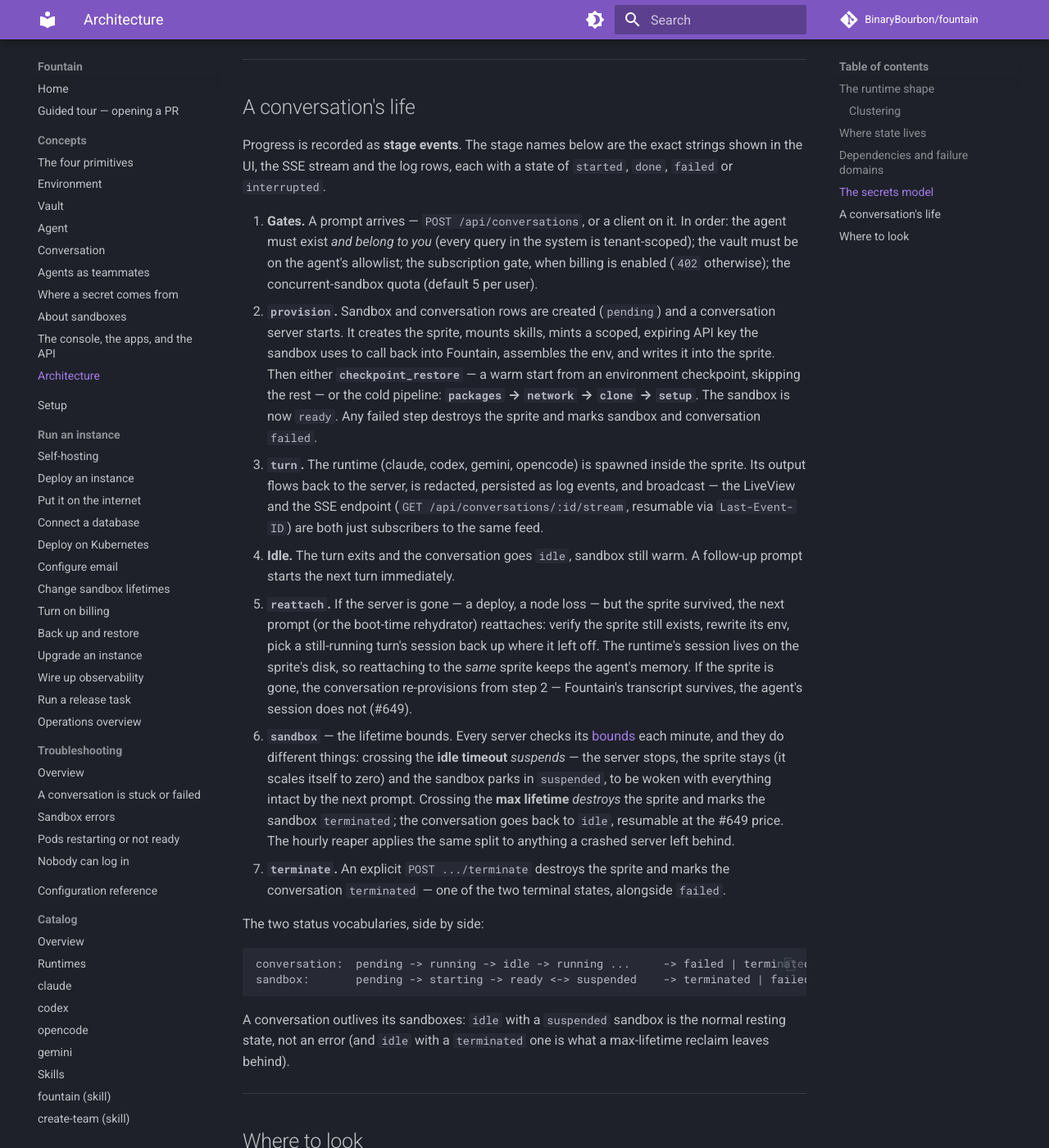
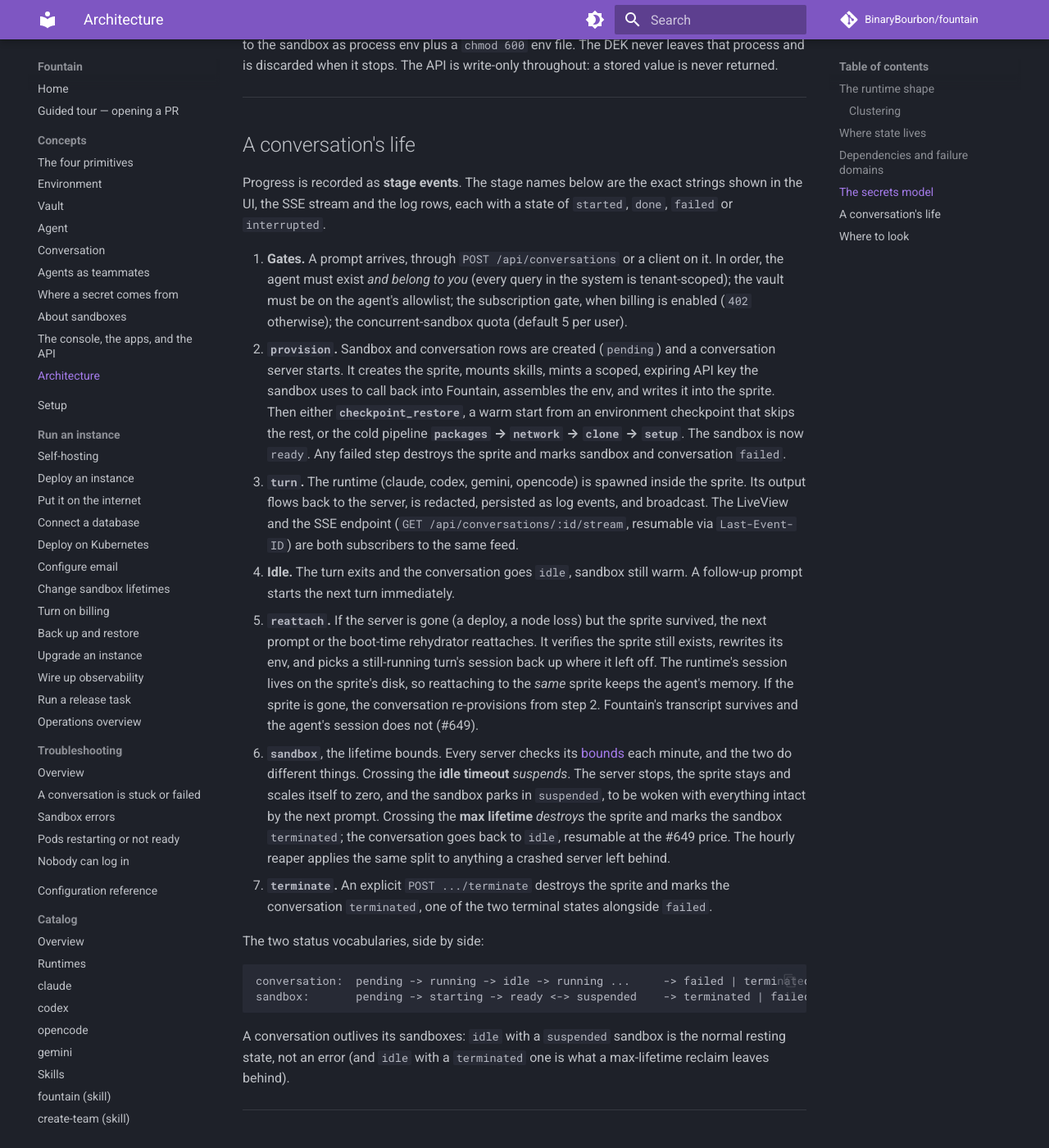
Before and after one commit to BinaryBourbon/fountain, an MkDocs documentation site: the page built from docs/architecture.md, in a window 1280 px wide and 1400 px high, scrolled down 3585 px. Shown: the whole window at 82% size. Built offline with MkDocs 1.6.1 and Material for MkDocs 9.7.7, drawn with Linux system fonts in a browser that asks for light colours; comment, search, counter and statistics services are not loaded; some of the changed text lies outside the part shown.

Commit message:
docs: clean architecture.md, the biggest style-backlog page
Part of #911 and #903. Stacked on #917, which adds the checker.

32 em dashes and 4 colon-introduced lists, the largest single page on the
backlog after api.md. Off the manifest now, so the checker guards it.

28 edits, each a judgment call rather than a substitution. The patterns that
recur:

- A dash carrying a *because* becomes one. "the app stays up and does not
  restart — restarting does not fix Postgres" becomes "...does not restart,
  because restarting does not fix Postgres". The causal link was implied by
  punctuation and is now stated.
- A dash carrying a parenthetical becomes parentheses. "Billing — optional,
  BILLING_ENABLED" becomes "Billing (optional, BILLING_ENABLED)".
- A colon-introduced list gains a counted lead-in. "What is *not* durable,
  deliberately:" becomes "Two things are deliberately *not* durable." The
  count is a free correctness check: if the list grows to three and the
  sentence still says two, the diff is visibly wrong.

Two sentences changed meaning slightly for the better, both in the lifecycle
section, where a dash was doing the work of an "or" and the reader had to
guess which branch a clause belonged to.

Verified with scripts/docs-style.py (clean, 45 files checked, 29 on the
backlog), mkdocs build --strict, and docs_test.exs (25 tests, 0 failures).

Co-Authored-By: Claude Opus 5 <noreply@anthropic.com>

```diff
--- a/docs/architecture.md
+++ b/docs/architecture.md
@@ -1,22 +1,22 @@
 # Architecture
 
 This page is the system view: what processes exist, what they talk to, and what
-breaks when each dependency is down. For the domain objects — agents,
-environments, vaults, conversations — see [The four primitives](primitives.md).
+breaks when each dependency is down. For the domain objects (agents,
+environments, vaults, conversations) see [The four primitives](primitives.md).
 
 ---
 
 ## The runtime shape
 
 Fountain is **one OTP release**, `fountain_server`. Everything below runs
-inside a single BEAM instance — there are no separate worker deployments or
+inside a single BEAM instance. There are no separate worker deployments and no
 sidecars, and scaling out means running more replicas of the same image.
 
 | Piece | Job |
 |---|---|
 | **Phoenix endpoint** | The one public listener: the operator console, the REST API, and SSE streaming, all on the same port |
 | **Conversation server** | One process per active conversation. Owns the sandbox: provisions it, spawns turns in it, streams output back, enforces lifecycle bounds. Holds the decrypted tenant key in memory for the duration. Registered cluster-wide, so exactly one exists per conversation no matter how many replicas run |
-| **Rehydrator** | Runs once at boot. Finds conversations that were live before the restart and restarts their servers, which reattach to the still-running sprite — a deploy does not kill running work |
+| **Rehydrator** | Runs once at boot. Finds conversations that were live before the restart and restarts their servers, which reattach to the still-running sprite, so a deploy does not kill running work |
 | **Oban** | Background jobs (billing syncs, lifecycle emails, account exports on the `exports` queue) and the cron schedule below |
 | **Metrics listener** | A second, private HTTP listener on `METRICS_PORT` (default 9568 in production, disabled elsewhere) serving `/metrics` and `/health`. Deliberately separate from the public endpoint, so an ingress rule can never accidentally expose it |
 
@@ -25,14 +25,15 @@ Scheduled work, all times UTC:
 | Schedule | Job | What it does |
 |---|---|---|
 | Hourly at :07 | Sandbox reaper | Reconciles sandbox rows against sprites.dev: frees rows stuck mid-provision, expires abandoned sandboxes, destroys sprites whose row is already terminal, reports untracked sprites |
-| 04:23 daily | Retention pruner | Deletes rows past retention — log events and Stripe events after 90 days, audit events after 365, usage events after 400, revoked API keys after 30 |
+| 04:23 daily | Retention pruner | Deletes rows past retention. Log events and Stripe events after 90 days, audit events after 365, usage events after 400, revoked API keys after 30 |
 | 05:41 daily | Unverified-account pruner | Deletes accounts that never verified their email, after 30 days, through the full deletion path (Stripe, sprites, audit) |
 
 ### Clustering
 
 One replica needs none of this. With more than one, replicas must form an
-Erlang cluster — `CLUSTER_DNS_QUERY` pointed at a headless service
-([`k8s/` shows the wiring](guides/operate/kubernetes.md)):
+Erlang cluster, with `CLUSTER_DNS_QUERY` pointed at a headless service.
+[`k8s/` shows the wiring](guides/operate/kubernetes.md). Two things depend on
+it.
 
 - The conversation registry places each conversation server on exactly one
   node and finds it from any node.
@@ -51,10 +52,11 @@ on one node only.
 
 **Postgres is the only durable store.** Users, agent and environment configs,
 encrypted secrets, conversations, turns, log output, the audit trail, the job
-queue, uploaded images — all rows. Sprites are disposable by design: output is
-persisted as it streams, so destroying a sandbox loses nothing that mattered.
+queue, uploaded images are all rows. Sandboxes are disposable by design, and
+output is persisted as it streams, so destroying one loses nothing that
+mattered.
 
-What is *not* durable, deliberately:
+Two things are deliberately *not* durable.
 
 - Per-node in-memory tables: rate-limit counters and the log-redaction
   registry. Rebuilt empty at boot.
@@ -72,33 +74,33 @@ the key is half of that sentence.
 
 | Dependency | Needed for | When it is down |
 |---|---|---|
-| **Postgres** | Everything | `GET /health/ready` returns 503 and load balancers drain the instance; the app stays up and does not restart — restarting does not fix Postgres, so [the restart check deliberately checks nothing](guides/operate/observability.md#health-endpoints). Recovery is automatic. A replica *booting* against a down database fails instead, because migrations run at boot |
-| **sprites.dev** | Conversations | New provisions and wakes fail — bounded retries with backoff, then the conversation is marked `failed` (or left resumable, if it was a wake). Everything else keeps serving: sign-in, dashboards, agent/environment/vault management, past logs. Deliberately excluded from the readiness check — a third party's uptime does not belong on the serving path |
-| **Stripe** | Billing — optional, `BILLING_ENABLED` | Checkout and the billing portal fail with a visible error; the billing page itself still renders from local state. Webhooks are redelivered by Stripe until acknowledged. Trial expiry is enforced against the local clock, so an outage delays revenue rather than opening the gate |
-| **Mail** (Resend or SMTP) | Signup verification, password reset | Both dead-end while the provider is down. Escape hatch: `Fountain.Release.verify_email/1` — see [Email](guides/operate/email.md). (`EMAIL_DELIVERY=none` is different: accounts self-verify, ADR 0011) |
-| **GitHub OAuth** | The OAuth login button — optional | Only that button. Email/password auth is unaffected |
-| **Sentry** | Error reporting — optional | Inert without a DSN; nothing depends on it |
-| **Object storage** | Database backups — ops layer | The application never touches object storage; it exists only in a deployment's backup pipeline |
+| **Postgres** | Everything | `GET /health/ready` returns 503 and load balancers drain the instance; the app stays up and does not restart, because restarting does not fix Postgres, so [the restart check deliberately checks nothing](guides/operate/observability.md#health-endpoints). Recovery is automatic. A replica *booting* against a down database fails instead, because migrations run at boot |
+| **sprites.dev** | Conversations | New provisions and wakes fail after bounded retries with backoff, then the conversation is marked `failed`, or left resumable if it was a wake. Everything else keeps serving, including sign-in, dashboards, agent/environment/vault management and past logs. Deliberately excluded from the readiness check, because a third party's uptime does not belong on the serving path |
+| **Stripe** | Billing (optional, `BILLING_ENABLED`) | Checkout and the billing portal fail with a visible error; the billing page itself still renders from local state. Webhooks are redelivered by Stripe until acknowledged. Trial expiry is enforced against the local clock, so an outage delays revenue rather than opening the gate |
+| **Mail** (Resend or SMTP) | Signup verification, password reset | Both dead-end while the provider is down. The escape hatch is `Fountain.Release.verify_email/1`. See [Email](guides/operate/email.md). (`EMAIL_DELIVERY=none` is different, because accounts self-verify, ADR 0011) |
+| **GitHub OAuth** | The OAuth login button (optional) | Only that button. Email/password auth is unaffected |
+| **Sentry** | Error reporting (optional) | Inert without a DSN, and nothing depends on it |
+| **Object storage** | Database backups (ops layer) | The application never touches object storage, and it exists only in a deployment's backup pipeline |
 | **Inference providers** | Turns | Credentials are per-user, stored by Fountain but consumed *inside* the sandbox. An Anthropic or OpenAI outage fails turns, not Fountain |
 
 ---
 
 ## The secrets model
 
-Envelope encryption, two layers:
+Envelope encryption, in two layers.
 
 1. Each tenant has a **data encryption key** (DEK). Every environment and
    vault secret is encrypted with it, AES-256-GCM.
-2. The DEK itself is stored **wrapped** by `MASTER_SECRETS_KEY` — an
+2. The DEK itself is stored **wrapped** by `MASTER_SECRETS_KEY`, an
    environment variable, never written to the database.
 
-The blast radius follows from the layout:
+Three consequences follow from that layout.
 
 - **A database backup cannot decrypt itself.** Restoring secrets requires the
-  same `MASTER_SECRETS_KEY` the backup was written under —
+  same `MASTER_SECRETS_KEY` the backup was written under, so
   [keep it separate from the backups](guides/operate/back-up-and-restore.md#back-up-master_secrets_key).
 - Losing or changing the master key makes every stored secret unrecoverable.
-  Nothing else is lost — accounts, configs and history are plain rows.
+  Nothing else is lost, because accounts, configs and history are plain rows.
 - An attacker with only database access holds ciphertext and wrapped keys, not
   values.
 
@@ -118,8 +120,8 @@ Progress is recorded as **stage events**. The stage names below are the exact
 strings shown in the UI, the SSE stream and the log rows, each with a state of
 `started`, `done`, `failed` or `interrupted`.
 
-1. **Gates.** A prompt arrives — `POST /api/conversations`, or a client on it. In order:
-   the agent must exist *and belong to you* (every query in the system is
+1. **Gates.** A prompt arrives, through `POST /api/conversations` or a client
+   on it. In order, the agent must exist *and belong to you* (every query in the system is
    tenant-scoped); the vault must be on the agent's allowlist; the
    subscription gate, when billing is enabled (`402` otherwise); the
    concurrent-sandbox quota (default 5 per user).
@@ -127,35 +129,35 @@ strings shown in the UI, the SSE stream and the log rows, each with a state of
    a conversation server starts. It creates the sprite, mounts skills, mints a
    scoped, expiring API key the sandbox uses to call back into Fountain,
    assembles the env, and writes it into the sprite. Then either
-   **`checkpoint_restore`** — a warm start from an environment checkpoint,
-   skipping the rest — or the cold pipeline: **`packages` → `network` →
+   **`checkpoint_restore`**, a warm start from an environment checkpoint that
+   skips the rest, or the cold pipeline **`packages` → `network` →
    `clone` → `setup`**. The sandbox is now `ready`. Any failed step destroys
    the sprite and marks sandbox and conversation `failed`.
 3. **`turn`.** The runtime (claude, codex, gemini, opencode) is spawned inside
    the sprite. Its output flows back to the server, is redacted, persisted as
-   log events, and broadcast — the LiveView and the SSE endpoint
+   log events, and broadcast. The LiveView and the SSE endpoint
    (`GET /api/conversations/:id/stream`, resumable via `Last-Event-ID`) are
-   both just subscribers to the same feed.
+   both subscribers to the same feed.
 4. **Idle.** The turn exits and the conversation goes `idle`, sandbox still
    warm. A follow-up prompt starts the next turn immediately.
-5. **`reattach`.** If the server is gone — a deploy, a node loss — but the
-   sprite survived, the next prompt (or the boot-time rehydrator) reattaches:
-   verify the sprite still exists, rewrite its env, pick a still-running
-   turn's session back up where it left off. The runtime's session lives on
+5. **`reattach`.** If the server is gone (a deploy, a node loss) but the
+   sprite survived, the next prompt or the boot-time rehydrator reattaches. It
+   verifies the sprite still exists, rewrites its env, and picks a
+   still-running turn's session back up where it left off. The runtime's session lives on
    the sprite's disk, so reattaching to the *same* sprite keeps the agent's
-   memory. If the sprite is gone, the conversation re-provisions from step 2 —
-   Fountain's transcript survives, the agent's session does not (#649).
-6. **`sandbox`** — the lifetime bounds. Every server checks its
-   [bounds](guides/operate/sandbox-lifetime.md) each minute, and they do
-   different things: crossing the **idle timeout** *suspends* — the server
-   stops, the sprite stays (it scales itself to zero) and the sandbox parks in
+   memory. If the sprite is gone, the conversation re-provisions from step 2.
+   Fountain's transcript survives and the agent's session does not (#649).
+6. **`sandbox`**, the lifetime bounds. Every server checks its
+   [bounds](guides/operate/sandbox-lifetime.md) each minute, and the two do
+   different things. Crossing the **idle timeout** *suspends*. The server
+   stops, the sprite stays and scales itself to zero, and the sandbox parks in
    `suspended`, to be woken with everything intact by the next prompt.
    Crossing the **max lifetime** *destroys* the sprite and marks the sandbox
    `terminated`; the conversation goes back to `idle`, resumable at the #649
    price. The hourly reaper applies the same split to anything a crashed
    server left behind.
 7. **`terminate`.** An explicit `POST .../terminate` destroys the sprite and
-   marks the conversation `terminated` — one of the two terminal states,
+   marks the conversation `terminated`, one of the two terminal states
    alongside `failed`.
 
 The two status vocabularies, side by side:
@@ -173,15 +175,16 @@ what a max-lifetime reclaim leaves behind).
 
 ## Where to look
 
-The point of this page: given a symptom, predict the component. The action
-level — what to run and what the output means — is [Operations](operations.md).
+The point of this page is that a symptom should predict a component. The
+action level, meaning what to run and what the output means, is
+[Operations](operations.md).
 
 | Symptom | Look at |
 |---|---|
 | Conversation stuck or `failed` during startup | The stage events in its log view name the failing step. `packages`, `clone` and `setup` failures are usually the environment's own config; `provision` failing outright is sprites.dev or the sandbox quota |
 | UI down, `GET /health/ready` returns 503 | Postgres |
-| Container restarts in a loop at boot | Migrations cannot reach Postgres — boot fails before anything listens |
-| Streaming dead for some viewers, fine for others, multiple replicas | Erlang clustering — `CLUSTER_DNS_QUERY` |
-| Signups never complete | Mail delivery — see [Email](guides/operate/email.md) |
+| Container restarts in a loop at boot | Migrations cannot reach Postgres, so boot fails before anything listens |
+| Streaming dead for some viewers, fine for others, multiple replicas | Erlang clustering, via `CLUSTER_DNS_QUERY` |
+| Signups never complete | Mail delivery. See [Email](guides/operate/email.md) |
 | `402 subscription_required` on a self-hosted instance | `BILLING_ENABLED` should be `false` |
-| Sandbox suspends between prompts, work resumes on the next one | Working as designed — [lifecycle bounds](guides/operate/sandbox-lifetime.md) |
+| Sandbox suspends between prompts, work resumes on the next one | Working as designed. See [lifecycle bounds](guides/operate/sandbox-lifetime.md) |
```
Also changed, not shown: other parts of docs/architecture.md (+3 -3 lines), 1 other file.
